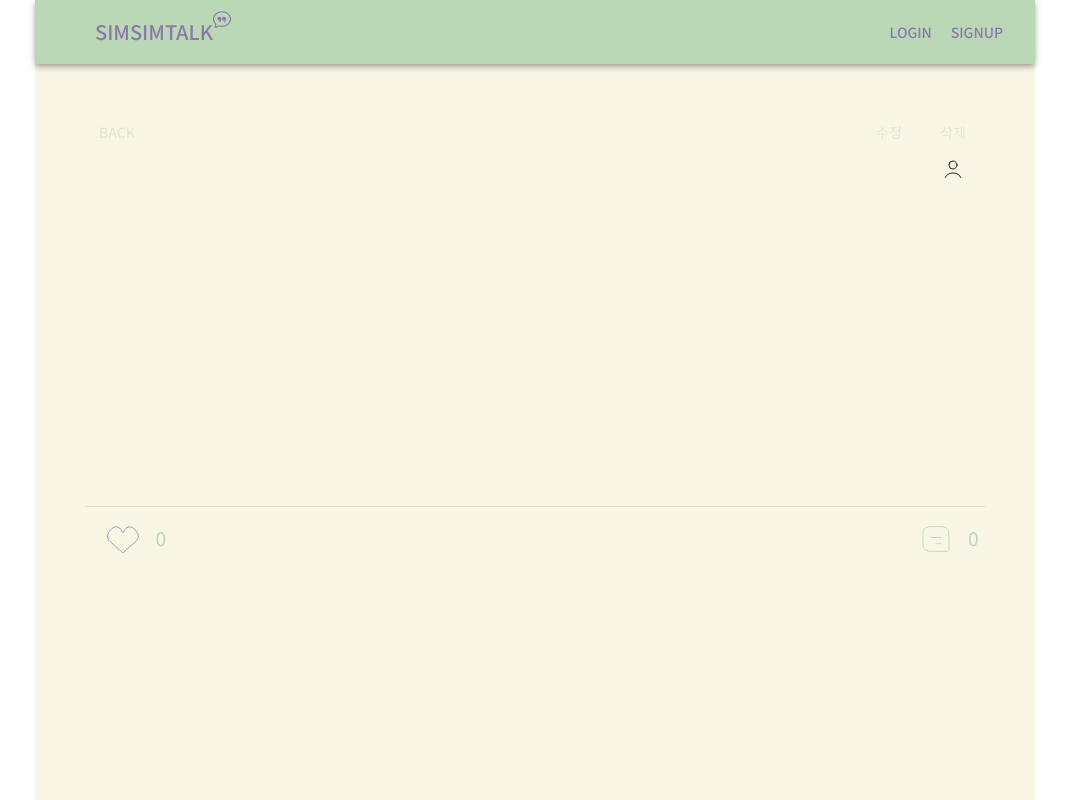
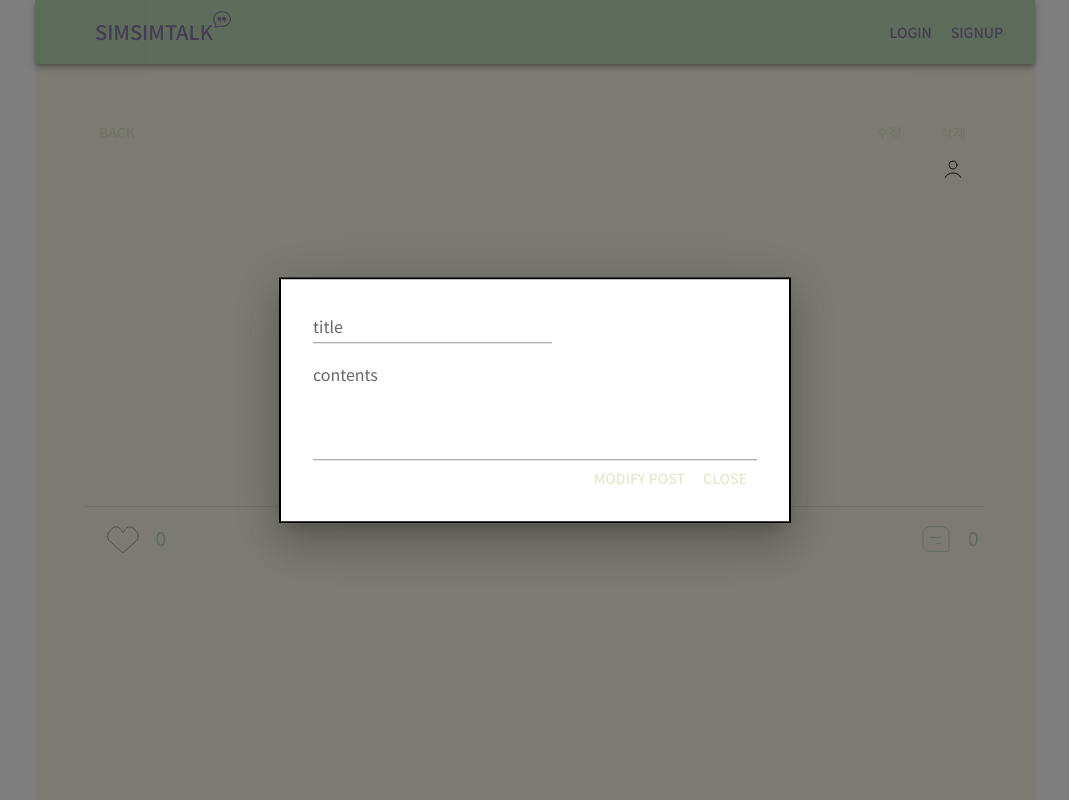
Before and after one commit to taeyoungNew/simsimtalk-front, a React (Vite) app: page /postDetail/1 in a window 1280 px wide. Both pictures are taken after a click on the button "수정". Shown: the whole page, without its empty margins (105-1174 px from the left). Built offline with nearby package versions, Linux system fonts and the light colour scheme; no server answers.

Commit message:
게시물삭제기능 구현

```diff
--- a/src/apis/post.ts
+++ b/src/apis/post.ts
@@ -1,5 +1,11 @@
 import axios from "axios";
 interface CreatePost {
+  title: string;
+  content: string;
+}
+
+interface ModifyPost {
+  id: number;
   title: string;
   content: string;
 }
@@ -50,7 +56,29 @@ export const createPostAPI = async (data: CreatePost) => {
     });
 };
 
-export const deletePostAPI = async (postId: number) => {
+export const modifyPost = async (payload: ModifyPost) => {
+  return await axios
+    .put(
+      `${import.meta.env.VITE_API_BASE}post/${payload.id}`,
+      {
+        title: payload.title,
+        content: payload.content,
+      },
+      {
+        withCredentials: true,
+      },
+    )
+    .then(function (response) {
+      console.log("response = ", response);
+
+      return response.data.data;
+    })
+    .catch(function (error) {
+      throw error;
+    });
+};
+
+export const deletePostAPI = async (postId: Number) => {
   return await axios
     .delete(`${import.meta.env.VITE_API_BASE}post/${postId}`, {
       withCredentials: true,
--- a/src/pages/postDetail/PostDetailBody.tsx
+++ b/src/pages/postDetail/PostDetailBody.tsx
@@ -1,7 +1,5 @@
 import { Box } from "@mui/material";
 import { Typography } from "@mui/material";
-import { useSelector } from "react-redux";
-import { RootState } from "../../store";
 
 interface PostDetailBodyProps {
   title: string;
--- a/src/pages/postDetail/PostDetailHeader.tsx
+++ b/src/pages/postDetail/PostDetailHeader.tsx
@@ -1,4 +1,4 @@
-import { Box, Button, Modal, Typography } from "@mui/material";
+import { Box, Button, Modal, TextField, Typography } from "@mui/material";
 import { NavLink } from "react-router-dom";
 import { Avatar } from "../../components/common/Avatar";
 import { useSelector } from "react-redux";
@@ -7,7 +7,11 @@ import { useState } from "react";
 import { theme } from "../../theme/theme";
 import { useDispatch } from "react-redux";
 import { useAppDispatch } from "../../store/hook";
-import { deletePostThunk } from "../../store/post/postDetailThunk";
+import {
+  deletePostThunk,
+  modifyPostThunk,
+} from "../../store/post/postDetailThunk";
+import { Controller, useForm } from "react-hook-form";
 
 const style = {
   position: "absolute",
@@ -23,29 +27,63 @@ const style = {
   pb: 3,
 };
 interface PostDetailHeaderProps {
-  postId: Number;
+  postId: number;
   userNickname: String;
   userId: String;
 }
+
+interface ModifyPost {
+  id: number;
+  title: string;
+  content: string;
+}
+
 export const PostDetailHeader = ({
   postId,
   userNickname,
   userId,
 }: PostDetailHeaderProps) => {
   const dispatch = useAppDispatch();
-  const [open, setOpen] = useState(false);
+  const [openDeletePostModal, setOpenDeletePostModal] = useState(false);
+  const [openModifyPostModal, setOpenModifyPostModal] = useState(false);
+  const { control, handleSubmit } = useForm<ModifyPost>({
+    defaultValues: {
+      title: "",
+      content: "",
+    },
+  });
+
   const myUserid = useSelector((state: RootState) => state.User.id);
   const isMyPost = myUserid === userId;
-  const handleOpen = () => {
-    setOpen(true);
+  const deletePostHandleOpen = () => {
+    setOpenDeletePostModal(true);
   };
 
-  const handleClose = () => {
-    setOpen(false);
+  const deletePostHandleClose = () => {
+    setOpenDeletePostModal(false);
+  };
+
+  const modifyPostHandleOpen = () => {
+    setOpenModifyPostModal(true);
+  };
+  const modifyPostHandleClose = () => {
+    setOpenModifyPostModal(false);
+  };
+
+  const modifyPost = async (data: ModifyPost) => {
+    const payload: ModifyPost = {
+      id: postId,
+      title: data.title,
+      content: data.content,
+    };
+    await dispatch(modifyPostThunk(payload));
+    modifyPostHandleClose();
   };
 
   const deletePost = async () => {
     await dispatch(deletePostThunk(postId));
+    deletePostHandleClose();
+    window.location.href = "/";
   };
 
   return (
@@ -63,16 +101,16 @@ export const PostDetailHeader = ({
           </NavLink>
           {isMyPost === true ? (
             <Box>
-              <Button>수정</Button>
-              <Button onClick={handleOpen}>삭제</Button>
+              <Button onClick={modifyPostHandleOpen}>수정</Button>
+              <Button onClick={deletePostHandleOpen}>삭제</Button>
             </Box>
           ) : (
             <Box></Box>
           )}
-          {/* 새게시물입력창 */}
+          {/* 게시물삭제알림창 */}
           <Modal
-            open={open}
-            onClose={handleClose}
+            open={openDeletePostModal}
+            onClose={deletePostHandleClose}
             aria-labelledby="child-modal-title"
             aria-describedby="child-modal-description"
           >
@@ -87,10 +125,63 @@ export const PostDetailHeader = ({
                 }}
               >
                 <Button onClick={deletePost}>remove</Button>
-                {/* <Button onClick={deletePost}>remove</Button> */}
-                <Button onClick={handleClose}>Cancle</Button>
+                <Button onClick={deletePostHandleClose}>Cancle</Button>
               </Box>
             </Box>
+          </Modal>
+          {/* 게시물수정입력창 */}
+          <Modal
+            open={openModifyPostModal}
+            onClose={modifyPostHandleClose}
+            aria-labelledby="child-modal-title"
+            aria-describedby="child-modal-description"
+          >
+            <form onSubmit={handleSubmit(modifyPost)}>
+              <Box sx={{ ...style }}>
+                <Controller
+                  name="title"
+                  control={control}
+                  render={({ field }) => (
+                    <TextField
+                      id="standard-basic"
+                      label="title"
+                      variant="standard"
+                      // defaultValue="title"
+                      {...field}
+                    />
+                  )}
+                />
+
+                <Box sx={{ width: "100%" }}>
+                  <Controller
+                    name="content"
+                    control={control}
+                    render={({ field }) => (
+                      <TextField
+                        id="standard-multiline-static"
+                        label="contents"
+                        multiline
+                        rows={4}
+                        variant="standard"
+                        sx={{ width: "inherit" }}
+                        // defaultValue="contents"
+                        {...field}
+                      />
+                    )}
+                  />
+                </Box>
+
+                <Box
+                  sx={{
+                    display: "flex",
+                    justifyContent: "flex-end",
+                  }}
+                >
+                  <Button type="submit">Modify Post</Button>
+                  <Button onClick={modifyPostHandleClose}>Close</Button>
+                </Box>
+              </Box>
+            </form>
           </Modal>
         </Box>
 
--- a/src/store/auth/authSlice.ts
+++ b/src/store/auth/authSlice.ts
@@ -36,8 +36,6 @@ export const userSlice = createSlice({
 
   extraReducers: (builder) => {
     builder.addCase(loginThunk.fulfilled, (state, action) => {
-      console.log(action.payload);
-
       state.isLogin = true;
       state.id = action.payload.id;
       state.email = action.payload.email;
--- a/src/store/auth/authThunk.ts
+++ b/src/store/auth/authThunk.ts
@@ -38,7 +38,6 @@ export const loginThunk = createAsyncThunk<
 
 export const authMeThunk = createAsyncThunk("auth/auth-me", async () => {
   const res = await authMeAPI();
-  console.log(res);
 
   return res as AuthMeRes;
 });
--- a/src/store/post/allPostsSlice.ts
+++ b/src/store/post/allPostsSlice.ts
@@ -54,7 +54,7 @@ export const getAllPostsSlice = createSlice({
       })
       .addCase(getPostsThunk.fulfilled, (state, action) => {
         if (!action.payload) return;
-        state.isLoading = false;
+
         for (let idx = 0; idx < action.payload.posts.length; idx++) {
           state.posts.push({
             id: action.payload.posts[idx].id,
@@ -69,6 +69,14 @@ export const getAllPostsSlice = createSlice({
         }
         state.isLoading = false;
       });
-    builder.addCase(deletePostThunk.fulfilled, (state, action) => {});
+    builder
+      .addCase(deletePostThunk.pending, (state, action) => {
+        state.isLoading = true;
+      })
+      .addCase(deletePostThunk.fulfilled, (state, action) => {
+        const postId = action.payload;
+        state.posts = state.posts.filter((el) => el.id !== postId);
+        state.isLoading = false;
+      });
   },
 });
--- a/src/store/post/postDetailThunk.ts
+++ b/src/store/post/postDetailThunk.ts
@@ -1,5 +1,5 @@
 import { createAsyncThunk } from "@reduxjs/toolkit";
-import { getPostAPI } from "../../apis/Post";
+import { deletePostAPI, getPostAPI, modifyPost } from "../../apis/post";
 
 interface Post {
   id: number;
@@ -12,8 +12,10 @@ interface Post {
   Comments: [{}];
 }
 
-interface DeletePostId {
-  postId: Number;
+interface ModifyPost {
+  id: number;
+  title: string;
+  content: string;
 }
 
 export const getPostDetailThunk = createAsyncThunk(
@@ -25,12 +27,17 @@ export const getPostDetailThunk = createAsyncThunk(
   },
 );
 
+export const modifyPostThunk = createAsyncThunk(
+  "post/modifyPost",
+  async (payload: ModifyPost) => {
+    await modifyPost(payload);
+  },
+);
+
 export const deletePostThunk = createAsyncThunk(
   "post/deletePost",
-  async (postId: Number) => {
-    console.log("postId = ", postId);
-
-    await getPostAPI(postId);
-    return postId as unknown as DeletePostId;
+  async (postId: number) => {
+    await deletePostAPI(postId);
+    return postId as number;
   },
 );
```
